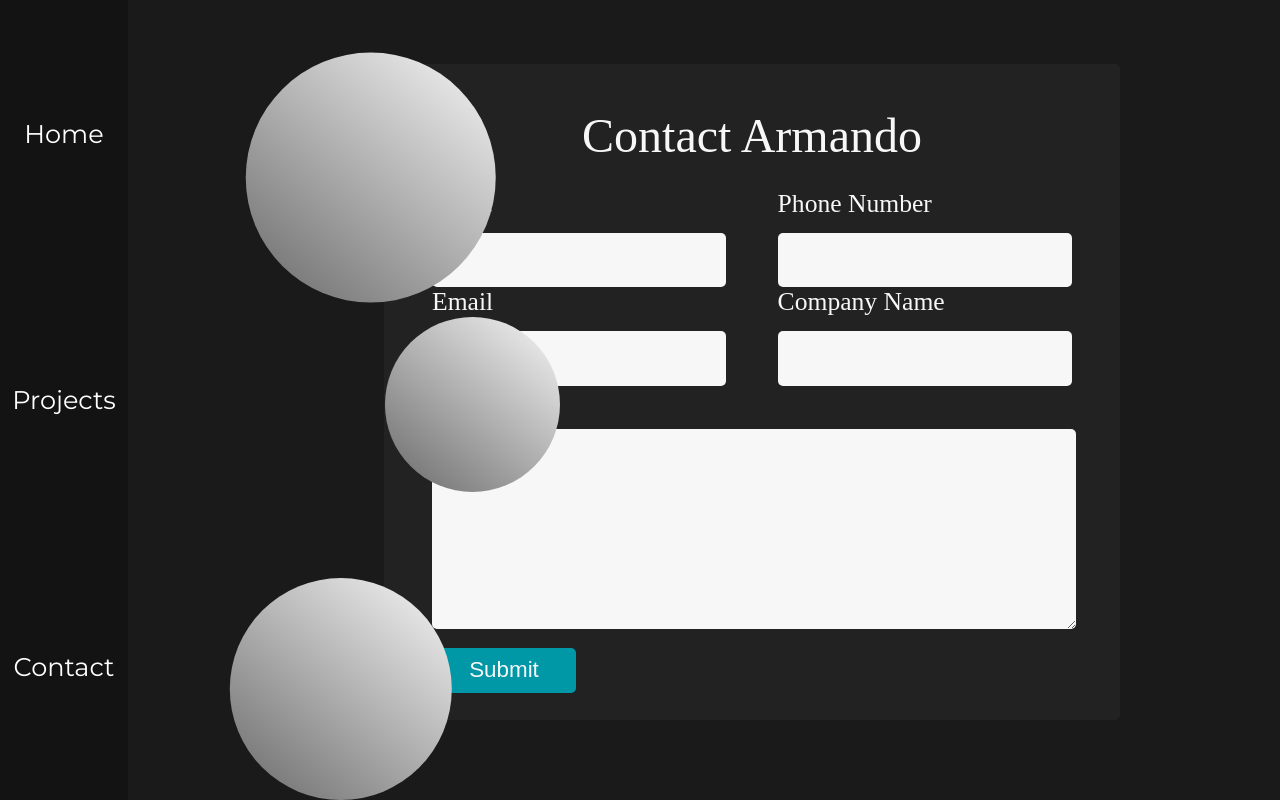
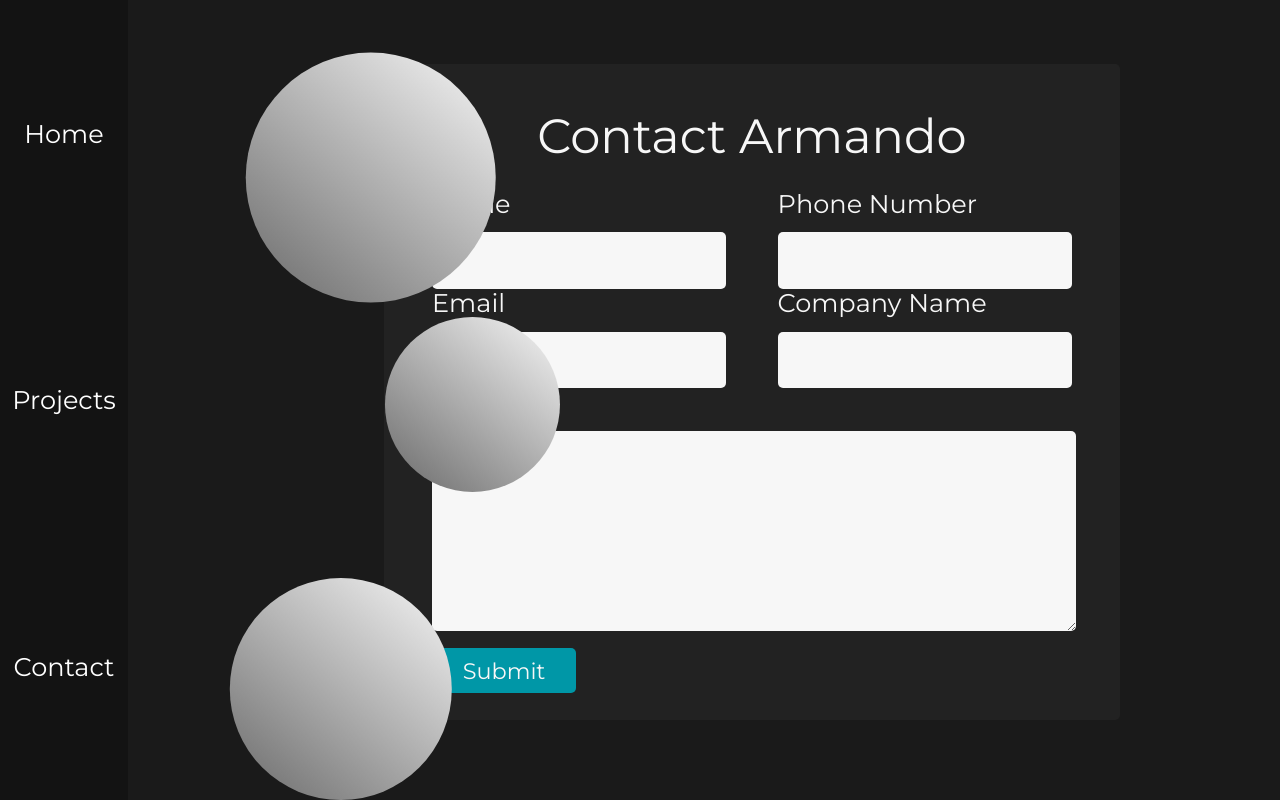
Before and after one commit to armandoroman1016/armando_roman_portfolio, a React (Create React App) app in the folder armando_roman_portfolio/: page /contact in a window 1280 px wide. Built offline with nearby package versions, Linux system fonts and the light colour scheme; a web font is replaced by a local one.

Commit message:
fonts updated

```diff
--- a/armando_roman_portfolio/src/styles/Contact.scss
+++ b/armando_roman_portfolio/src/styles/Contact.scss
@@ -3,6 +3,7 @@
     height:100vh;
     overflow: hidden;
     background: $background-color;
+    font-family: 'Montserrat' ,'Merriweather', 'Times New Roman', Times, serif;
     @include mobile{
         width:100%;
         height:100%;
@@ -61,6 +62,7 @@
                 fill:solid;
                 background: $font-color;
                 border-radius: 5px;
+                font-family: 'Montserrat' ,'Merriweather', 'Times New Roman', Times, serif;
                 @include mobile{
                     width:80%;
                     margin: 0 auto;
@@ -104,6 +106,8 @@
         background: $green;
         margin-top: 1rem;
         font-size:1.4rem;
+        font-family: 'Montserrat' ,'Merriweather', 'Times New Roman', Times, serif;
+
         cursor: pointer;
         border-radius: 5px;
         width: 22.5%;
```
